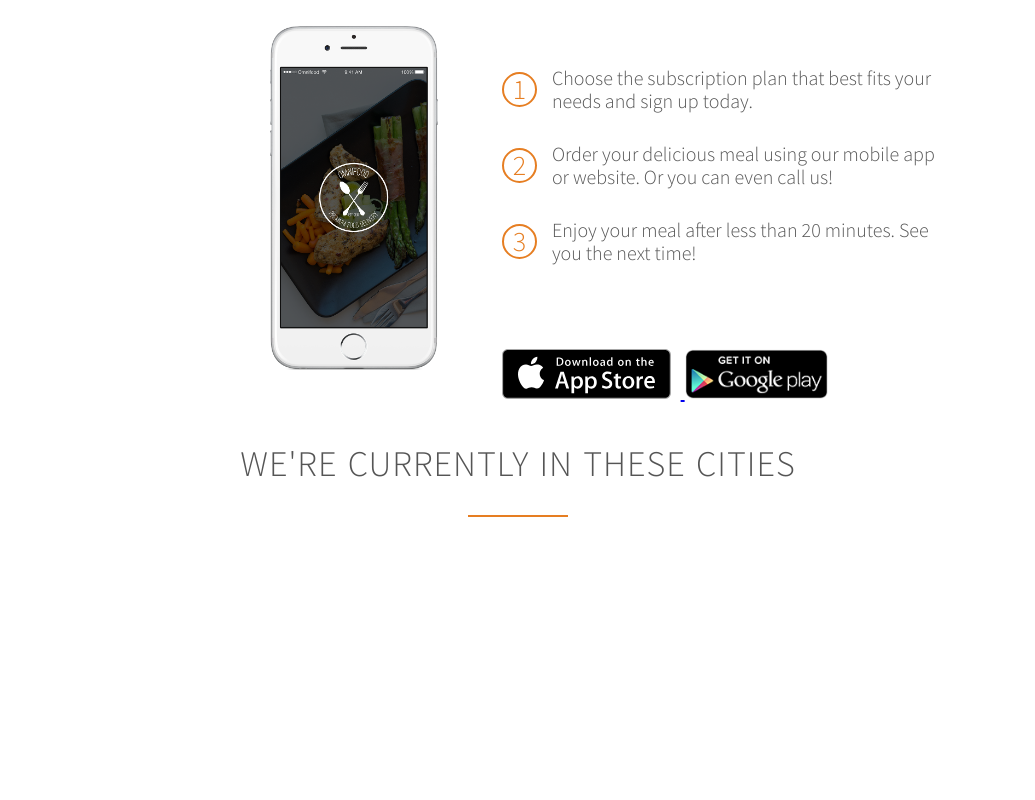
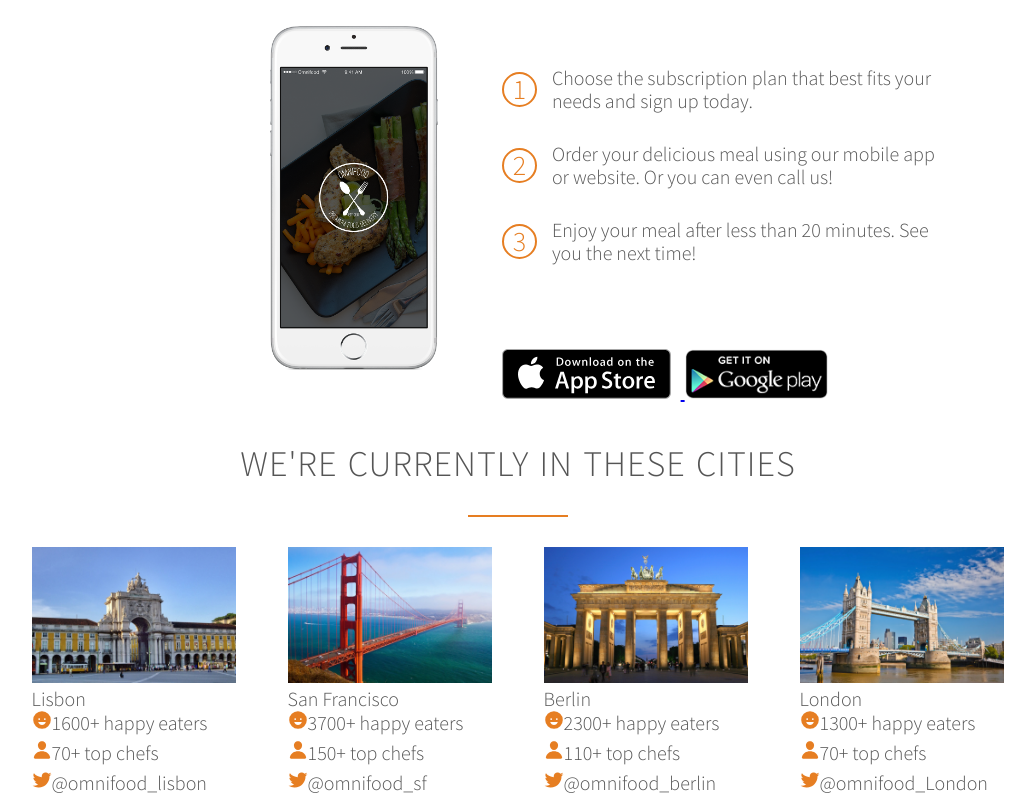
Before and after one commit to Udaay/OmniFood, a plain HTML site: page index.html in a window 1280 px wide. Shown: the part 2056-2856 px from the top of the page, without its empty margins (122-1157 px from the left). Before the commit the page ends 2603 px from the top, so only its background shows below. Drawn offline with nearby package versions, Linux system fonts and the light colour scheme.

Commit message:
new section added for cities

```diff
--- a/index.html
+++ b/index.html
@@ -151,6 +151,76 @@
     <div class="row row-center">
       <h2>We're currently in these cities</h2>
     </div>
+    <div class="citiesContainer">
+      <div class="card">
+        <Figure class="city-photo">
+          <img src="./resources/img/lisbon-3.jpg" alt="Lisbon Image" class="city">
+        </Figure>
+        <ul class="cityFeature">
+          Lisbon
+          <li>
+            <ion-icon name="happy" class="cardIcon"></ion-icon> 1600+ happy eaters
+          </li>
+          <li>
+            <ion-icon name="person" class="cardIcon"></ion-icon> 70+ top chefs
+          </li>
+          <li>
+            <ion-icon name="logo-twitter" class="cardIcon"></ion-icon> @omnifood_lisbon
+          </li>
+        </ul>
+      </div>
+      <div class="card">
+        <Figure class="city-photo">
+          <img src="./resources/img/san-francisco.jpg" alt="San Francisco Image" class="city">
+        </Figure>
+        <ul class="cityFeature">
+          San Francisco
+          <li>
+            <ion-icon name="happy" class="cardIcon"></ion-icon> 3700+ happy eaters
+          </li>
+          <li>
+            <ion-icon name="person" class="cardIcon"></ion-icon>150+ top chefs
+          </li>
+          <li>
+            <ion-icon name="logo-twitter" class="cardIcon"></ion-icon>@omnifood_sf
+          </li>
+        </ul>
+      </div>
+      <div class="card">
+        <Figure class="city-photo">
+          <img src="./resources/img/berlin.jpg" alt="Berlin Image" class="city">
+        </Figure>
+        <ul class="cityFeature">
+          Berlin
+          <li>
+            <ion-icon name="happy" class="cardIcon"></ion-icon>2300+ happy eaters
+          </li>
+          <li>
+            <ion-icon name="person" class="cardIcon"></ion-icon>110+ top chefs
+          </li>
+          <li>
+            <ion-icon name="logo-twitter" class="cardIcon"></ion-icon>@omnifood_berlin
+          </li>
+        </ul>
+      </div>
+      <div class="card">
+        <Figure class="city-photo">
+          <img src="./resources/img/london.jpg" alt="London Image" class="city">
+        </Figure>
+        <ul class="cityFeature">
+          London
+          <li>
+            <ion-icon name="happy" class="cardIcon"></ion-icon>1300+ happy eaters
+          </li>
+          <li>
+            <ion-icon name="person" class="cardIcon"></ion-icon>70+ top chefs
+          </li>
+          <li>
+            <ion-icon name="logo-twitter" class="cardIcon"></ion-icon>@omnifood_London
+          </li>
+        </ul>
+      </div>
+    </div>
   </section>
   <script src="https://unpkg.com/ionicons@5.0.0/dist/ionicons.js"></script>
 </body>
--- a/resources/css/style.css
+++ b/resources/css/style.css
@@ -301,3 +301,36 @@ ion-icon {
 .section-cities {
   margin-top: 40px;
 }
+
+.citiesContainer {
+  display: flex;
+  flex-flow: row wrap;
+  margin-left: 10%;
+  width: 80%;
+}
+
+.card {
+  width: 20%;
+  margin: 0% 2.5%;
+}
+
+.city-photo > img {
+  width: 100%;
+  height: auto;
+  transition: transform 4s cubic-bezier(0.075, 0.82, 0.165, 1), opacity 0.4s;
+}
+
+.city-photo {
+  width: 100%;
+}
+
+.cityFeature li {
+  list-style: none;
+  display: flex;
+  align-items: baseline;
+}
+
+.cardIcon {
+  width: 20px;
+  height: 20px;
+}
```
